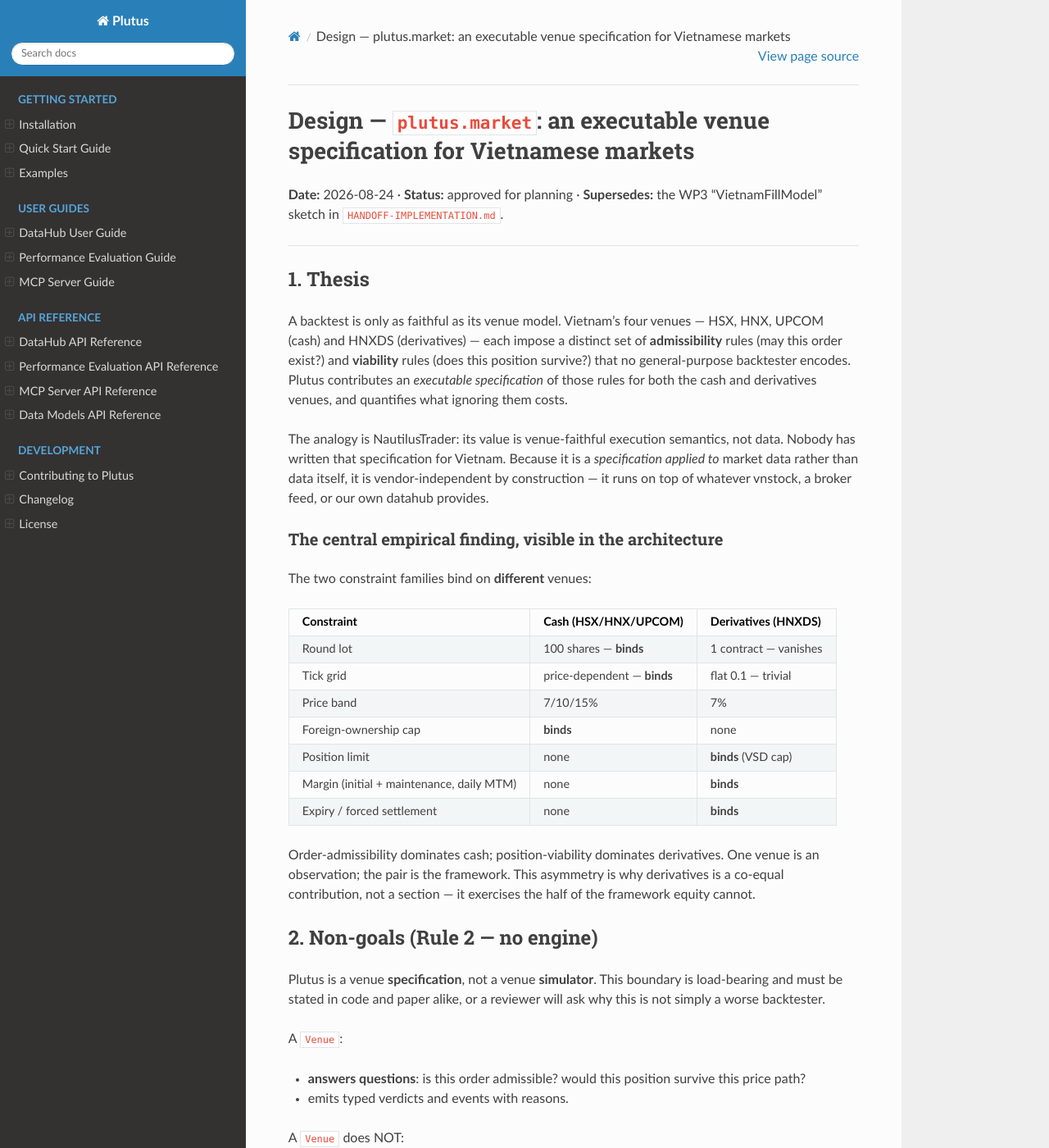
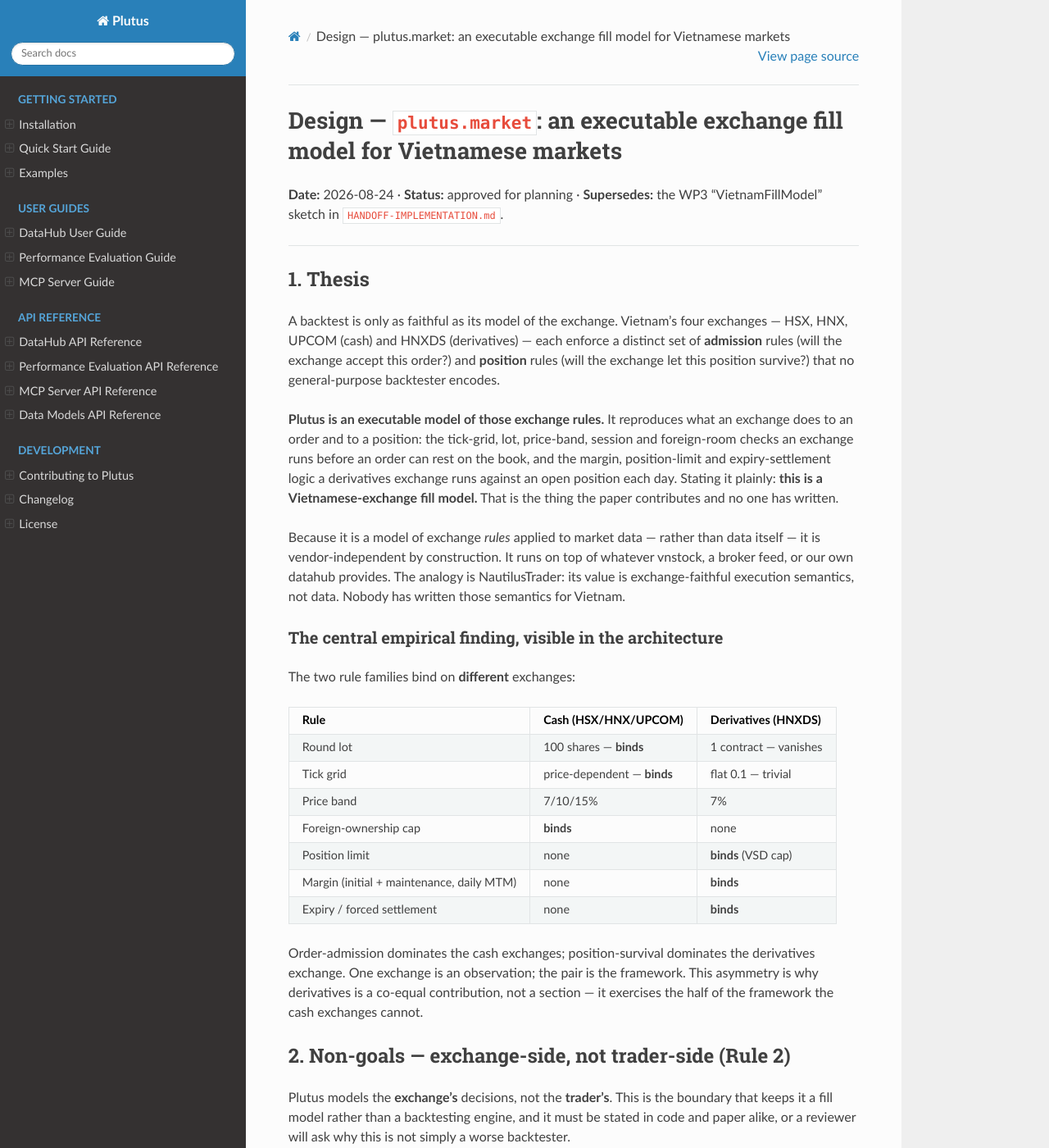
Before and after one commit to algotrade-plutus/plutus, a Sphinx documentation site: the page built from docs/superpowers/specs/2026-08-24-exchange-fill-model-design.md, in a window 1280 px wide and 1400 px high. Shown: the whole window at 82% size. Built offline with Sphinx 7.4.7 and the Read the Docs theme 3.1.0, drawn with Linux system fonts in a browser that asks for light colours; some of the changed text lies outside the part shown.

Commit message:
Spec: reframe as exchange fill model, rename Venue -> Exchange
Per review: "venue" is jargon; the artifact literally models what an exchange
does to an order and a position, so name it that. The central class is now
Exchange (was Venue), with HSXExchange/HNXExchange/UPCOMExchange/HNXDSExchange.

Sharper non-goal: the earlier "specification, not simulator" line is replaced by
exchange-side vs trader-side. We DO model the exchange's fill rules (admission,
margin, forced liquidation, expiry); we do NOT model the trader's side (strategy,
portfolio, P&L) or a matching engine (queue priority, partial-fill sequencing).
That boundary keeps Rule 2 intact while stating the contribution directly.

Resolves a name collision: constant.Exchange is a static rulebook (data), so it
is renamed ExchangeSpec, freeing Exchange for the behavioral class that reads it.
The rename is confined to constant.py (4 instantiations, no external importers).

File renamed to 2026-08-24-exchange-fill-model-design.md.

Co-Authored-By: Claude Opus 5 <noreply@anthropic.com>

````diff
--- a/docs/superpowers/specs/2026-08-24-venue-model-design.md
+++ b/docs/superpowers/specs/2026-08-24-exchange-fill-model-design.md
@@ -1,4 +1,4 @@
-# Design — `plutus.market`: an executable venue specification for Vietnamese markets
+# Design — `plutus.market`: an executable exchange fill model for Vietnamese markets
 
 **Date:** 2026-08-24 · **Status:** approved for planning · **Supersedes:** the WP3
 "VietnamFillModel" sketch in `HANDOFF-IMPLEMENTATION.md`.
@@ -7,24 +7,31 @@
 
 ## 1. Thesis
 
-A backtest is only as faithful as its venue model. Vietnam's four venues — HSX,
-HNX, UPCOM (cash) and HNXDS (derivatives) — each impose a distinct set of
-**admissibility** rules (may this order exist?) and **viability** rules (does
-this position survive?) that no general-purpose backtester encodes. Plutus
-contributes an *executable specification* of those rules for both the cash and
-derivatives venues, and quantifies what ignoring them costs.
+A backtest is only as faithful as its model of the exchange. Vietnam's four
+exchanges — HSX, HNX, UPCOM (cash) and HNXDS (derivatives) — each enforce a
+distinct set of **admission** rules (will the exchange accept this order?) and
+**position** rules (will the exchange let this position survive?) that no
+general-purpose backtester encodes.
 
-The analogy is NautilusTrader: its value is venue-faithful execution semantics,
-not data. Nobody has written that specification for Vietnam. Because it is a
-*specification applied to* market data rather than data itself, it is
-vendor-independent by construction — it runs on top of whatever vnstock, a
-broker feed, or our own datahub provides.
+**Plutus is an executable model of those exchange rules.** It reproduces what an
+exchange does to an order and to a position: the tick-grid, lot, price-band,
+session and foreign-room checks an exchange runs before an order can rest on the
+book, and the margin, position-limit and expiry-settlement logic a derivatives
+exchange runs against an open position each day. Stating it plainly: **this is a
+Vietnamese-exchange fill model.** That is the thing the paper contributes and no
+one has written.
+
+Because it is a model of exchange *rules* applied to market data — rather than
+data itself — it is vendor-independent by construction. It runs on top of
+whatever vnstock, a broker feed, or our own datahub provides. The analogy is
+NautilusTrader: its value is exchange-faithful execution semantics, not data.
+Nobody has written those semantics for Vietnam.
 
 ### The central empirical finding, visible in the architecture
 
-The two constraint families bind on **different** venues:
+The two rule families bind on **different** exchanges:
 
-| Constraint | Cash (HSX/HNX/UPCOM) | Derivatives (HNXDS) |
+| Rule | Cash (HSX/HNX/UPCOM) | Derivatives (HNXDS) |
 |---|---|---|
 | Round lot | 100 shares — **binds** | 1 contract — vanishes |
 | Tick grid | price-dependent — **binds** | flat 0.1 — trivial |
@@ -34,47 +41,69 @@ The two constraint families bind on **different** venues:
 | Margin (initial + maintenance, daily MTM) | none | **binds** |
 | Expiry / forced settlement | none | **binds** |
 
-Order-admissibility dominates cash; position-viability dominates derivatives.
-One venue is an observation; the pair is the framework. This asymmetry is why
-derivatives is a co-equal contribution, not a section — it exercises the half
-of the framework equity cannot.
+Order-admission dominates the cash exchanges; position-survival dominates the
+derivatives exchange. One exchange is an observation; the pair is the framework.
+This asymmetry is why derivatives is a co-equal contribution, not a section — it
+exercises the half of the framework the cash exchanges cannot.
 
-## 2. Non-goals (Rule 2 — no engine)
+## 2. Non-goals — exchange-side, not trader-side (Rule 2)
 
-Plutus is a venue **specification**, not a venue **simulator**. This boundary is
-load-bearing and must be stated in code and paper alike, or a reviewer will ask
-why this is not simply a worse backtester.
+Plutus models the **exchange's** decisions, not the **trader's**. This is the
+boundary that keeps it a fill model rather than a backtesting engine, and it
+must be stated in code and paper alike, or a reviewer will ask why this is not
+simply a worse backtester.
 
-A `Venue`:
-- **answers questions**: is this order admissible? would this position survive
-  this price path?
-- emits typed verdicts and events with reasons.
+An `Exchange` models what the exchange does:
+- **admission**: is this order acceptable under the exchange's tick/lot/band/
+  session/room rules?
+- **position management**: given a price path, would the exchange margin-call,
+  force-liquidate, block a limit-locked exit, or settle at expiry?
 
-A `Venue` does NOT:
-- maintain an order lifecycle or order book;
-- match orders or simulate queue position;
-- compute P&L, hold cash, or track a portfolio;
-- decide what to do about a margin call — it reports that one occurred.
+An `Exchange` does NOT model what the trader or a backtester does:
+- no strategy, portfolio, cash balance, or P&L;
+- no order lifecycle, queue-priority matching, or partial-fill simulation over
+  time — it answers whether an order *could* fill against observed market state,
+  not how a matching engine would sequence it;
+- no decision about what to do after a margin call — it reports that the
+  exchange would issue one.
 
-Feasibility oracle, not execution engine. `core/bot.py` stays a raising stub.
+Exchange-side fill model, not trader-side execution engine. `core/bot.py` stays
+a raising stub; the ICAIF paper owns the engine-independence story.
 
 ## 3. Architecture
 
 New package `plutus.market`, sitting beside `plutus.datahub` (data) and
-`plutus.evaluation` (metrics). It reads `plutus.core.constant`, which already
-encodes every rule correctly (`TRADING_UNIT`, `DAILY_TRADING_LIMIT`,
-`TICK_SIZE`, `get_hsx_tick_size`, the session objects, the four `Exchange`
-objects). The gap this closes is that nothing consumes those constants; today
-they are correct and unused.
+`plutus.evaluation` (metrics). "market" is the umbrella noun — a market is made
+of several exchanges — and the package holds the exchanges plus the data
+adapters and margin mechanics they need.
+
+It reads `plutus.core.constant`, which already encodes every rule correctly
+(`TRADING_UNIT`, `DAILY_TRADING_LIMIT`, `TICK_SIZE`, `get_hsx_tick_size`, the
+session objects, the four exchange spec objects). The gap this closes is that
+nothing consumes those constants; today they are correct and unused.
+
+### 3.0 Naming: `ExchangeSpec` (the rulebook) vs `Exchange` (the model)
+
+`plutus.core.constant` already defines a class named `Exchange` — but it is a
+static data holder: name, code, sessions, trading unit, daily limit, tick
+function. It is the exchange's *published rulebook*, and it is instantiated
+exactly four times (HSX/HNX/UPCOM/DS) and used nowhere else.
+
+To free the name for the behavioral class, **rename `constant.Exchange` →
+`ExchangeSpec`**. It is a spec, and the rename is a mechanical, low-risk change
+confined to `constant.py` (four instantiations, no external importers). The new
+`plutus.market.Exchange` then *reads* an `ExchangeSpec` and answers `admits` /
+`sustains` — rulebook (data) and exchange (behavior) cleanly separated, with no
+constant duplicated between them.
 
 ```
 plutus/market/
-  protocol.py     MarketState, InstrumentSpec, Order, the Venue ABC
+  protocol.py     MarketState, InstrumentSpec, Order, the Exchange ABC
   verdicts.py     Admissibility, Viability, PositionEvent (+ reason enums)
-  venues/
-    base.py       Venue ABC: admits() + sustains()
-    cash.py       HSXVenue, HNXVenue, UPCOMVenue
-    derivatives.py HNXDSVenue (margin, position limit, expiry)
+  exchanges/
+    base.py       Exchange ABC: admits() + sustains()
+    cash.py       HSXExchange, HNXExchange, UPCOMExchange
+    derivatives.py HNXDSExchange (margin, position limit, expiry)
   adapters/
     base.py       MarketDataSource protocol
     datahub.py    reference adapter over plutus.datahub
@@ -85,9 +114,9 @@ plutus/market/
 
 The unit crossing the boundary is a `MarketState`, not a bar. Whether it was
 built from a daily bar, a single tick, or an order-book snapshot is the
-adapter's concern; the venue never knows. This is what lets the *same*
+adapter's concern; the exchange never knows. This is what lets the *same*
 `admits()` run at bar and at tick resolution — and yields a free methodological
-result: how much bar-resolution analysis mis-states a constraint that tick data
+result: how much bar-resolution analysis mis-states a rule that tick data
 measures directly.
 
 ```python
@@ -105,8 +134,9 @@ class MarketState:
 ```
 
 `OrderBook` carries up to three levels of (price, size) per side; `None` when
-the source is bar-resolution. Availability is explicit — a venue that needs the
-book and is handed `None` returns a verdict of `INDETERMINATE`, never a guess.
+the source is bar-resolution. Availability is explicit — an exchange that needs
+the book and is handed `None` returns a verdict of `INDETERMINATE`, never a
+guess.
 
 ```python
 class MarketDataSource(Protocol):
@@ -120,17 +150,18 @@ built here, but the protocol is proven sufficient by keeping it narrow enough
 that one obviously could be — this is what makes vendor-independence
 demonstrated, not asserted.
 
-### 3.2 Tier 1 — admissibility (stateless)
+### 3.2 Admission (stateless)
 
 ```python
-class Venue(ABC):
+class Exchange(ABC):
+    spec: ExchangeSpec
     def admits(self, order: Order, state: MarketState) -> Admissibility: ...
     def sustains(self, position: Position, path: Sequence[MarketState],
                  *, margin_rate: Decimal) -> Viability: ...
 ```
 
 `admits` checks, in order, short-circuiting on the first breach:
-1. price on the venue tick grid (`get_hsx_tick_size` for HSX; flat 0.1 else);
+1. price on the exchange tick grid (`get_hsx_tick_size` for HSX; flat 0.1 else);
 2. size on the round lot (`TRADING_UNIT`: 100 cash, 1 derivatives);
 3. side vs a locked band (no buy at/above a locked ceiling; no sell at/below a
    locked floor);
@@ -139,11 +170,11 @@ class Venue(ABC):
    participates in price formation rather than crossing a book.
 
 `Admissibility` is structured, never a bool:
-`(admitted: bool, rule: AdmissibilityRule | None, binding_constraint, ts,
+`(admitted: bool, rule: AdmissionRule | None, binding_constraint, ts,
 regime_tag)`. The `rule` enum IS the rejected-order log — every rejection
 records which rule, at what timestamp, in what regime.
 
-### 3.3 Tier 2 — viability (stateful, derivatives)
+### 3.3 Position management (stateful, derivatives)
 
 `sustains` walks a position along a price path and emits `PositionEvent`s:
 `MARGIN_CALL`, `FORCED_LIQUIDATION`, `EXIT_BLOCKED` (stop level on the wrong
@@ -156,8 +187,8 @@ The paper reports margin-call incidence as a **sensitivity sweep** over a
 plausible rate range (e.g. 10–20%), which is stronger than a point estimate and
 honest about the one input the corpus lacks.
 
-`sustains` emits events; it does not liquidate, re-enter, or compute P&L. What
-a caller does with a `MARGIN_CALL` is the caller's business.
+`sustains` reports what the exchange would do; it does not liquidate on the
+trader's behalf, re-enter, or compute P&L.
 
 ## 4. What this reframes in the existing repo
 
@@ -168,8 +199,8 @@ Nothing already landed is discarded; weights change.
 | Zero-setup data architecture | supporting infrastructure — not claimed |
 | 23-year daily coverage | one-sentence context |
 | Data-quality audit (WP4) | **minor** contribution (reproducibility) |
-| Optimism bias, equity | **primary** — order-admissibility |
-| — | **primary** — position-viability under margin (derivatives) |
+| Optimism bias, equity | **primary** — order admission |
+| — | **primary** — position survival under margin (derivatives) |
 | — | supporting — vendor-independent boundary, bar+tick |
 
 The audit, metrics contract, daily/tick query layer, CI and 450 tests all
@@ -177,7 +208,8 @@ remain and all serve the new claims as reproducible substrate.
 
 ## 5. Deliverables
 
-1. `plutus.market` — the five module groups in §3.
+1. `plutus.market` — the module groups in §3, and the `ExchangeSpec` rename in
+   `constant.py` (§3.0).
 2. Measurement scripts extending `reproduce_measurements.py`: blocked-fill rate
    at **bar and tick** resolution (with the divergence between them as its own
    result); grid conformity (target 100% vs ~91.6% naive); margin-call
@@ -188,27 +220,28 @@ remain and all serve the new claims as reproducible substrate.
 
 ## 6. Acceptance criteria (mechanical)
 
-- `admits` unit-tested per rule per venue, including the 8-char C/E/F
+- `admits` unit-tested per rule per exchange, including the 8-char C/E/F
   warrant-ETF tick exception and the 1-contract derivatives lot.
 - Property test: every price `admits` accepts on HSX lies on the legal grid.
-- Replaying the naive momentum rule through `HSXVenue.admits` reproduces the
+- Replaying the naive momentum rule through `HSXExchange.admits` reproduces the
   measured blocked-entry rate (stocks-only, inverted bands filtered) within
   tolerance — the test that ties code to the paper's equity headline.
-- `HNXDSVenue.sustains` on a known 2022 drawdown path emits `MARGIN_CALL` at
+- `HNXDSExchange.sustains` on a known 2022 drawdown path emits `MARGIN_CALL` at
   rates where it should and none where it shouldn't; incidence is monotonic in
   the rate.
 - Bar-vs-tick divergence is reported with n for each.
 - Every verdict/event is machine-readable and JSON-serialisable (reuses the
   WP2 `contract.json_safe` guard).
 - `INDETERMINATE` returned, never a guess, when a needed book is absent.
-- Full suite green; new numbers reproducible from `reproduce_measurements.py`.
+- `ExchangeSpec` rename leaves the full suite green.
+- New numbers reproducible from `reproduce_measurements.py`.
 
 ## 7. Open questions carried in (not resolved by this design)
 
-1. **RIVF deadline unconfirmed** — sizes how much of §5 lands. Venue + equity
-   admissibility is the minimum viable paper; derivatives viability is the
-   elevation. Both are in scope here; sequencing favours equity first so a slip
-   degrades gracefully.
+1. **RIVF deadline unconfirmed** — sizes how much of §5 lands. The cash
+   exchanges plus order admission are the minimum viable paper; derivatives
+   position survival is the elevation. Both are in scope here; sequencing
+   favours the cash exchanges first so a slip degrades gracefully.
 2. **17,274 impossible close-to-close moves** (>15%, any band) sit inside the
    momentum rule the equity headline rests on. Adjustment does not clear them
    (§ price-series findings). Must be quantified or filtered before the blocked-
@@ -224,6 +257,7 @@ remain and all serve the new claims as reproducible substrate.
 
 ~8–10 focused days before drafting: protocol+verdicts ~1, cash `admits` ~1.5,
 derivatives `sustains`+margin ~3, datahub adapter ~1, tick-resolution
-measurement ~1.5, derivatives measurement ~1. Reorganizes WP3's scope around
-venues rather than adding to it; the protocol removes per-market branching that
-a single fill model would have carried.
+measurement ~1.5, derivatives measurement ~1. The `ExchangeSpec` rename is
+hours, not days. Reorganizes WP3's scope around exchanges rather than adding to
+it; the exchange abstraction removes per-market branching that a single fill
+model would have carried.
````
